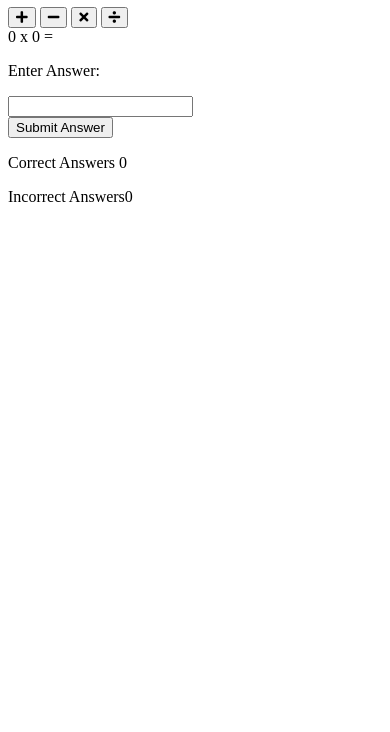
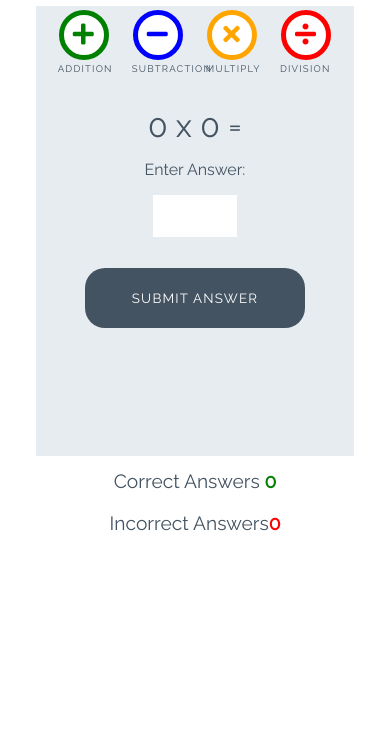
Before and after one commit to Alex-rep/love-maths, a plain HTML site: page index.html in a window 390 px wide. Shown: the part 112-844 px from the top of the page. Drawn offline with Linux system fonts and the light colour scheme.

Commit message:
Add styles for game

```diff
--- a/assets/CSS/style.css
+++ b/assets/CSS/style.css
@@ -0,0 +1,252 @@
+/* --------- Global style */
+
+body {
+    background-color: white;
+    font-family: "Raleway", sans-serif;
+    color: #445361;
+    text-align: center;
+}
+
+/* --------- Heading */
+
+.heading {
+    text-align: center;
+    font-size: 2.5rem;
+}
+
+.logo {
+    height: 40px;
+    padding-right: 5px;
+}
+
+/* --------- Game layout */
+
+.game-area {
+    background-color: #E6ECF0;
+    box-sizing: border-box;
+    width: 85%;
+    height: 65vh;
+    max-height: 450px;
+    max-width: 830px;
+    margin-left: auto;
+    margin-right: auto;
+    padding: 1%;
+}
+
+.question-area {
+    width: 50%;
+    font-size: 2rem;
+    margin: auto;
+    padding: 50px 0;
+}
+
+.question-area span {
+    padding: 0 15px;
+}
+
+.score-area {
+    margin: 5px auto;
+    width: 60%;
+    font-size: 1.2rem;
+}
+
+.controls-area {
+    width: 85%;
+    margin: 30px auto;
+}
+
+#score {
+    color: green;
+    font-weight: bold;
+}
+
+#incorrect {
+    color: red;
+    font-weight: bold;
+}
+
+.answer-message {
+    display: none;
+    font-size: 1rem;
+}
+
+#answer-box {
+    border: none;
+    color: #445361;
+    display: inline-block;
+    height: 40px;
+    width: 80px;
+    font-size: 1.2rem;
+}
+
+.scores {
+    display: inline-block;
+    padding: 25px;
+}
+
+/* --------- Buttons */
+
+.btn {
+    width: 220px;
+    height: 60px;
+    font-family: "Raleway", sans-serif;
+    text-transform: uppercase;
+    letter-spacing: 1.2px;
+    color: white;
+}
+
+.btn:focus {
+    outline: none;
+}
+
+.btn--big {
+    padding-top: 10px;
+    border-radius: 50%;
+    background-color: white;
+    border: 10px solid;
+    width: 100px;
+    height: 100px;
+    font-size: 3.2rem;
+    margin: 0 30px;
+    transition: all 0.5s;
+}
+
+.btn--big::after{
+    content: attr(data-type);
+    font-size: 1rem;
+    color: #445361;
+    position: relative;
+    left: -0.5rem;
+}
+
+.btn--blue {
+    border-color: blue;
+    color: blue;
+}
+
+.btn--blue:active,
+.btn--blue:hover {
+    background-color: darkblue;
+    color: white;
+}
+
+.btn--orange {
+    border-color: orange;
+    color: orange;
+}
+
+.btn--orange:active,
+.btn--orange:hover {
+    background-color: darkorange;
+    color: white;
+}
+
+.btn--red {
+    border-color: red;
+    color: red;
+}
+
+.btn--red:active,
+.btn--red:hover {
+    background-color: darkred;
+    color: white;
+}
+
+.btn--green {
+    border-color: green;
+    color: green;
+}
+
+.btn--green:active,
+.btn--green:hover {
+    background-color: darkgreen;
+    color: white;
+}
+
+.btn--gray {
+    margin-top: 25px;
+    background-color: #445361;
+    border: 1px transparent;
+    border-radius: 20px;
+}
+
+.btn--gray:active,
+.btn--gray:hover {
+    background-color: #0d1013;
+}
+
+/* --------- Media queries */
+
+@media (max-width: 414px) {
+    .controls-area {
+        width: 100%;
+    }
+
+    .btn--big {
+        margin: 0 10px;
+        padding: 5px;
+        border: 5px solid;
+        width: 50px;
+        height: 50px;
+        font-size: 1.5rem;
+    }
+
+    .btn--big::after {
+        font-size: 0.6rem;
+        left: -0.7rem;
+    }
+
+    .question-area {
+        padding: 10% 0;
+        width: 100%;
+    }
+
+    .question-area span {
+        padding: 0;
+    }
+
+    .answer-message {
+        display: block;
+    }
+
+    #answer-box {
+        display: block;
+        margin: 0 auto;
+    }
+    .btn--gray {
+        margin-top: 0;
+    }
+
+    .score-area {
+        width: 100%;
+    }
+
+    .scores {
+        margin: 0.5em auto;
+        display: block;
+        padding: 5px;
+    }
+
+    .heading {
+        font-size: 2rem;
+    }
+}
+
+@media (max-width: 320px) {
+    .game-area {
+        height: 70vh;
+    }
+
+    .controls-area {
+        width: 75%;
+        margin: 10px auto;
+    }
+
+    .btn--big {
+        margin: 10px 10px;
+    }
+    .question-area {
+        padding: 10px 0;
+    }
+
+}
--- a/index.html
+++ b/index.html
@@ -16,16 +16,16 @@
 
     <div class="game-area">
         <div class="control-area">
-            <button class="btn btn-big btn-green">
+            <button data-type="addition" class="btn btn--big btn--green">
                 <i class="fas fa-plus"></i>
             </button>
-            <button class="btn btn-big btn-blue">
+            <button data-type="subtraction" class="btn btn--big btn--blue">
                 <i class="fas fa-minus"></i>
             </button>
-            <button class="btn btn-big btn-orange">
+            <button data-type="multiply" class="btn btn--big btn--orange">
                 <i class="fas fa-times"></i>
             </button>
-            <button class="btn btn-big btn-red">
+            <button data-type="division" class="btn btn--big btn--red">
                 <i class="fas fa-divide"></i>
             </button>
         </div>
@@ -37,7 +37,7 @@
             <p class="answer-message">Enter Answer:</p>
             <input type="number" id="answer-box">
         </div>
-        <button class="btn btn-gray">Submit Answer</button>
+        <button data-type="submit" class="btn btn--gray">Submit Answer</button>
     </div>
 
     <div class="score-area">
```
